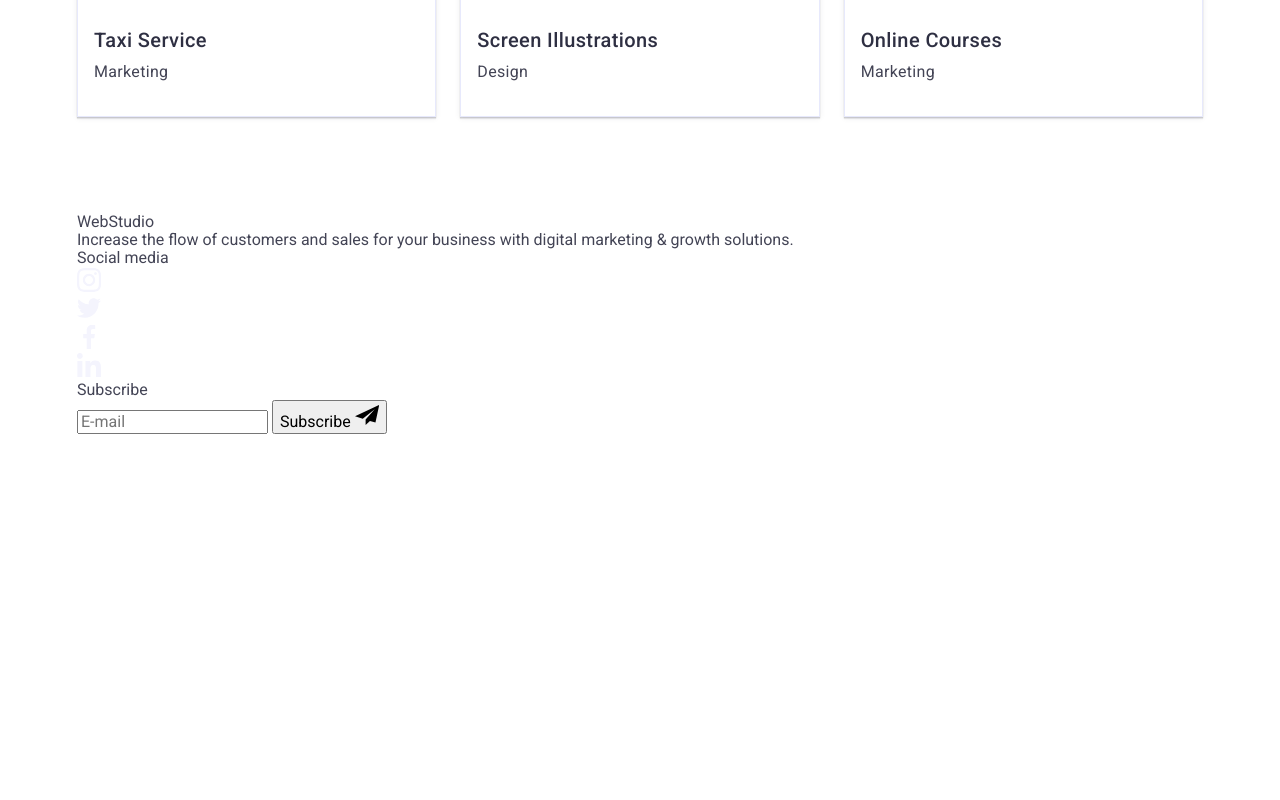
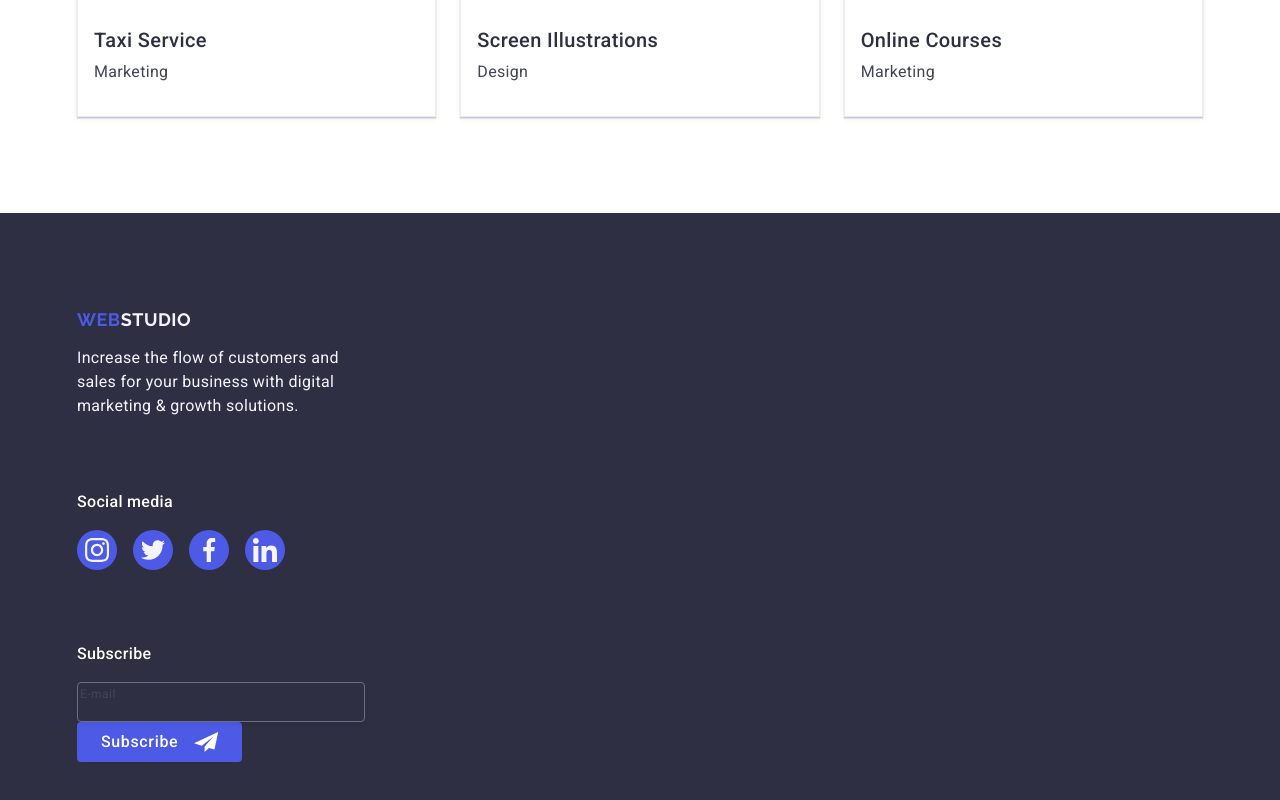
Before and after one commit to milajalika1/goit-markup-hw-06, a plain HTML site: page index.html in a window 1280 px wide. Shown: the part 2677-3477 px from the top of the page. Before the commit the page ends 3111 px from the top, so only its background shows below. Drawn offline with nearby package versions, Linux system fonts and the light colour scheme.

Commit message:
add footer

```diff
--- a/css/styles.css
+++ b/css/styles.css
@@ -661,3 +661,98 @@ img {
     width: calc((100% - 2 * 24px) / 3);
   }
 }
+/* ------------------ footer---- */
+.page-footer {
+  background: #2e2f42;
+  padding-top: 96px;
+  padding-bottom: 96px;
+}
+.footer-logo {
+  font-family: "Raleway", sans-serif;
+  font-weight: 700;
+  font-size: 18px;
+  line-height: 1.17;
+  letter-spacing: 0.03em;
+  text-transform: uppercase;
+  color: #4d5ae5;
+  margin-bottom: 16px;
+  display: inline-block;
+}
+.footer-logo-part {
+  color: #f4f4fd;
+}
+.footer-text {
+  font-weight: 400;
+  font-size: 16px;
+  line-height: 1.5;
+  letter-spacing: 0.02em;
+  color: #f4f4fd;
+  max-width: 264px;
+  }
+.social-media-text {
+  font-weight: 500;
+  font-size: 16px;
+  line-height: 1.5;
+  letter-spacing: 0.02em;
+  color: #fff;
+  margin-bottom: 16px;
+}
+.social-links-list-footer {
+  display: flex;
+  gap: 16px;
+}
+.link-social-footer {
+  display: flex;
+  justify-content: center;
+  align-items: center;
+  width: 40px;
+  height: 40px;
+  border-radius: 50%;
+  background-color: #4d5ae5;
+  transition: background-color 250ms cubic-bezier(0.4, 0, 0.2, 1);
+}
+.link-social-footer:hover,
+.link-social-footer:focus {
+  background-color: #31d0aa;
+}
+.container-wrapper {
+  display: flex;
+  flex-direction: column;
+  row-gap: 72px;
+
+}
+.subscibe-form-input {
+  border: 1px solid #fff;
+  border-radius: 4px;
+  width: 288px;
+  height: 40px;
+  box-shadow: 0 4px 4px 0 rgba(0, 0, 0, 0.15);
+opacity: 0.3;
+  font-weight: 400;
+  font-size: 12px;
+  line-height: 2;
+  letter-spacing: 0.04em;
+  color: #fff;
+    background-color: transparent;
+    padding-bottom: 16px;
+}
+.subscibe-button {
+  border-radius: 4px;
+  padding: 8px 24px;
+  min-width: 165px;
+  background: #4d5ae5;
+  font-weight: 500;
+  font-size: 16px;
+  line-height: 1.5;
+  letter-spacing: 0.04em;
+  text-align: center;
+  color: #fff;
+  display: flex;
+  align-items: center;
+  justify-content: center;
+  border: none;
+}
+.icon-social-footer {
+  fill: #fff;
+  margin-left: 16px;
+}
```
